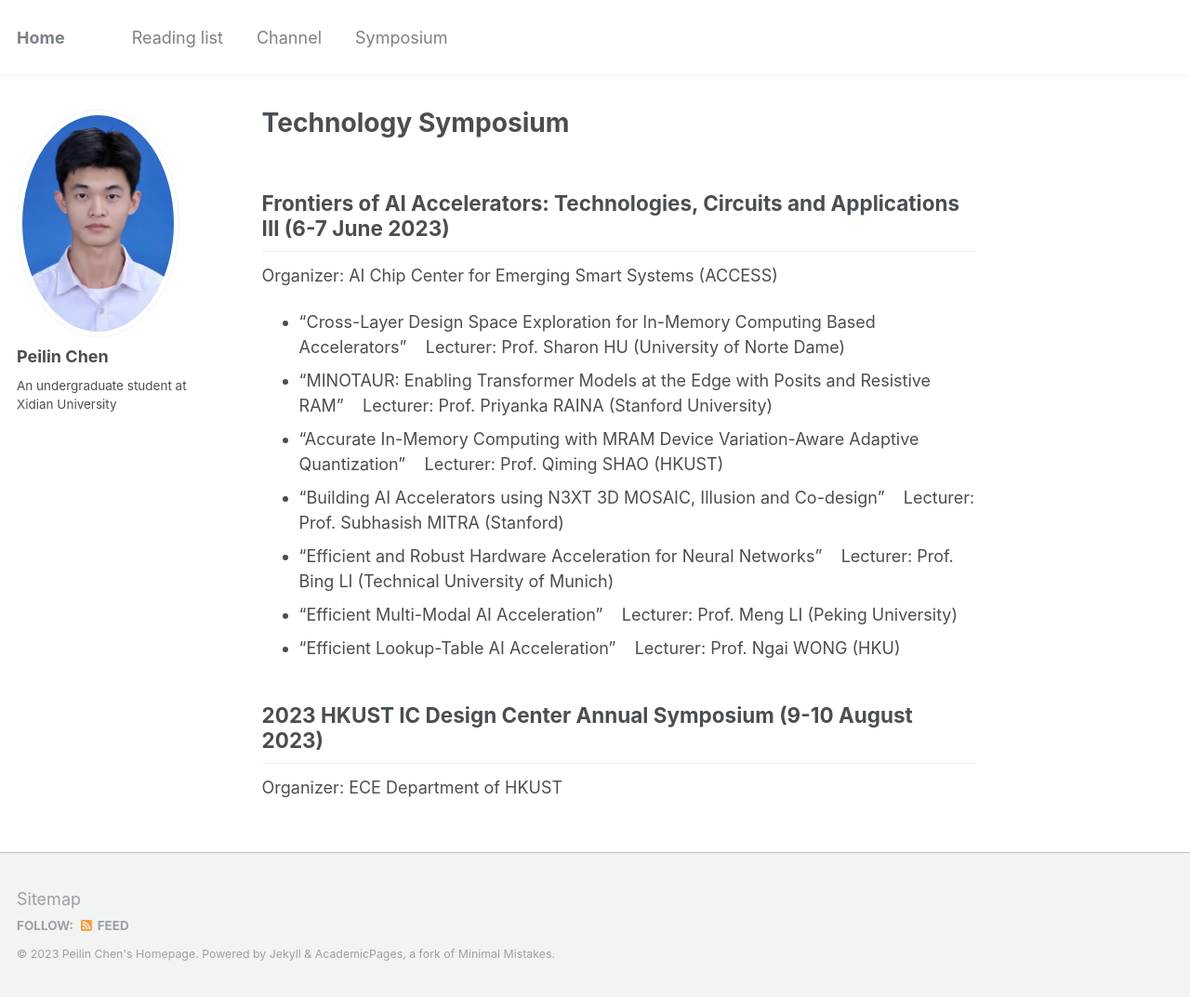
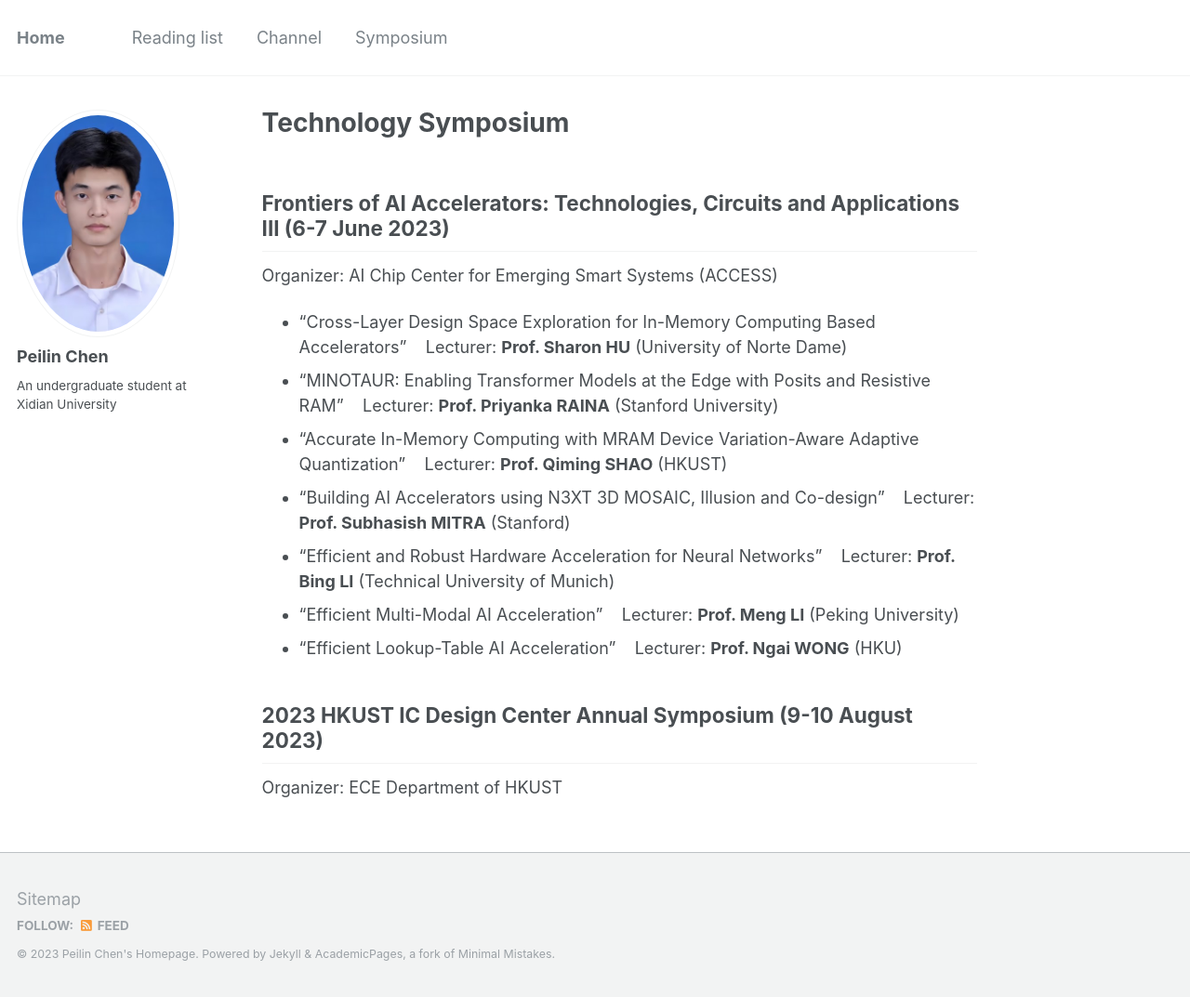
Before and after one commit to peilin-chen/peilin-chen.github.io, a Jekyll site: the page built from _pages/symposium.md, in a window 1280 px wide and 1073 px high. Shown: the whole window at 93% size. Built offline with Jekyll 4.4.1, drawn with Linux system fonts in a browser that asks for light colours.

```diff
--- a/_pages/symposium.md
+++ b/_pages/symposium.md
@@ -7,13 +7,13 @@ author_profile: true
 
 ## Frontiers of AI Accelerators: Technologies, Circuits and Applications III (6-7 June 2023)
 Organizer: AI Chip Center for Emerging Smart Systems (ACCESS)
-- "Cross-Layer Design Space Exploration for In-Memory Computing Based Accelerators"&nbsp;&nbsp;&nbsp;&nbsp;Lecturer: Prof. Sharon HU (University of Norte Dame)
-- "MINOTAUR: Enabling Transformer Models at the Edge with Posits and Resistive RAM"&nbsp;&nbsp;&nbsp;&nbsp;Lecturer: Prof. Priyanka RAINA (Stanford University)
-- "Accurate In-Memory Computing with MRAM Device Variation-Aware Adaptive Quantization"&nbsp;&nbsp;&nbsp;&nbsp;Lecturer: Prof. Qiming SHAO (HKUST)
-- "Building AI Accelerators using N3XT 3D MOSAIC, Illusion and Co-design"&nbsp;&nbsp;&nbsp;&nbsp;Lecturer: Prof. Subhasish MITRA (Stanford)
-- "Efficient and Robust Hardware Acceleration for Neural Networks"&nbsp;&nbsp;&nbsp;&nbsp;Lecturer: Prof. Bing LI (Technical University of Munich)
-- "Efficient Multi-Modal AI Acceleration"&nbsp;&nbsp;&nbsp;&nbsp;Lecturer: Prof. Meng LI (Peking University)
-- "Efficient Lookup-Table AI Acceleration"&nbsp;&nbsp;&nbsp;&nbsp;Lecturer: Prof. Ngai WONG (HKU)
+- "Cross-Layer Design Space Exploration for In-Memory Computing Based Accelerators"&nbsp;&nbsp;&nbsp;&nbsp;Lecturer: **Prof. Sharon HU** (University of Norte Dame)
+- "MINOTAUR: Enabling Transformer Models at the Edge with Posits and Resistive RAM"&nbsp;&nbsp;&nbsp;&nbsp;Lecturer: **Prof. Priyanka RAINA** (Stanford University)
+- "Accurate In-Memory Computing with MRAM Device Variation-Aware Adaptive Quantization"&nbsp;&nbsp;&nbsp;&nbsp;Lecturer: **Prof. Qiming SHAO** (HKUST)
+- "Building AI Accelerators using N3XT 3D MOSAIC, Illusion and Co-design"&nbsp;&nbsp;&nbsp;&nbsp;Lecturer: **Prof. Subhasish MITRA** (Stanford)
+- "Efficient and Robust Hardware Acceleration for Neural Networks"&nbsp;&nbsp;&nbsp;&nbsp;Lecturer: **Prof. Bing LI** (Technical University of Munich)
+- "Efficient Multi-Modal AI Acceleration"&nbsp;&nbsp;&nbsp;&nbsp;Lecturer: **Prof. Meng LI** (Peking University)
+- "Efficient Lookup-Table AI Acceleration"&nbsp;&nbsp;&nbsp;&nbsp;Lecturer: **Prof. Ngai WONG** (HKU)
 
 ## 2023 HKUST IC Design Center Annual Symposium (9-10 August 2023)
 Organizer: ECE Department of HKUST
```
